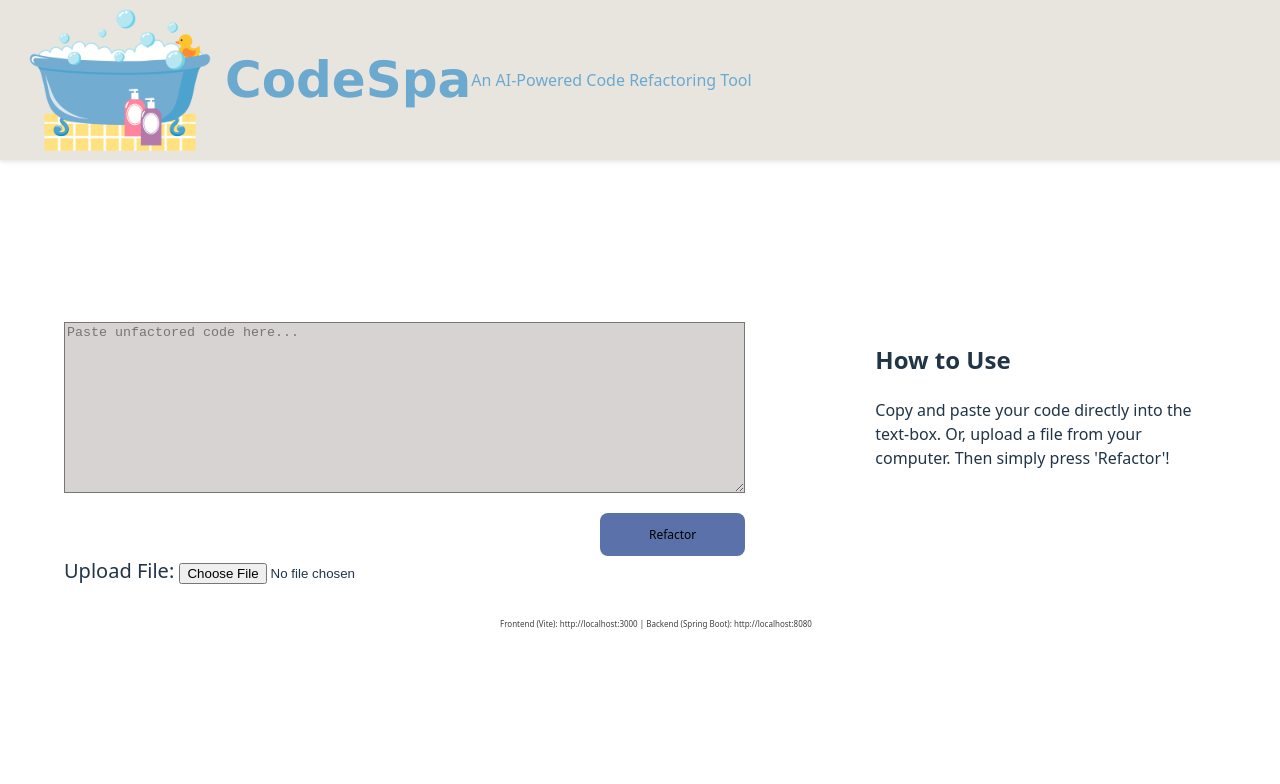
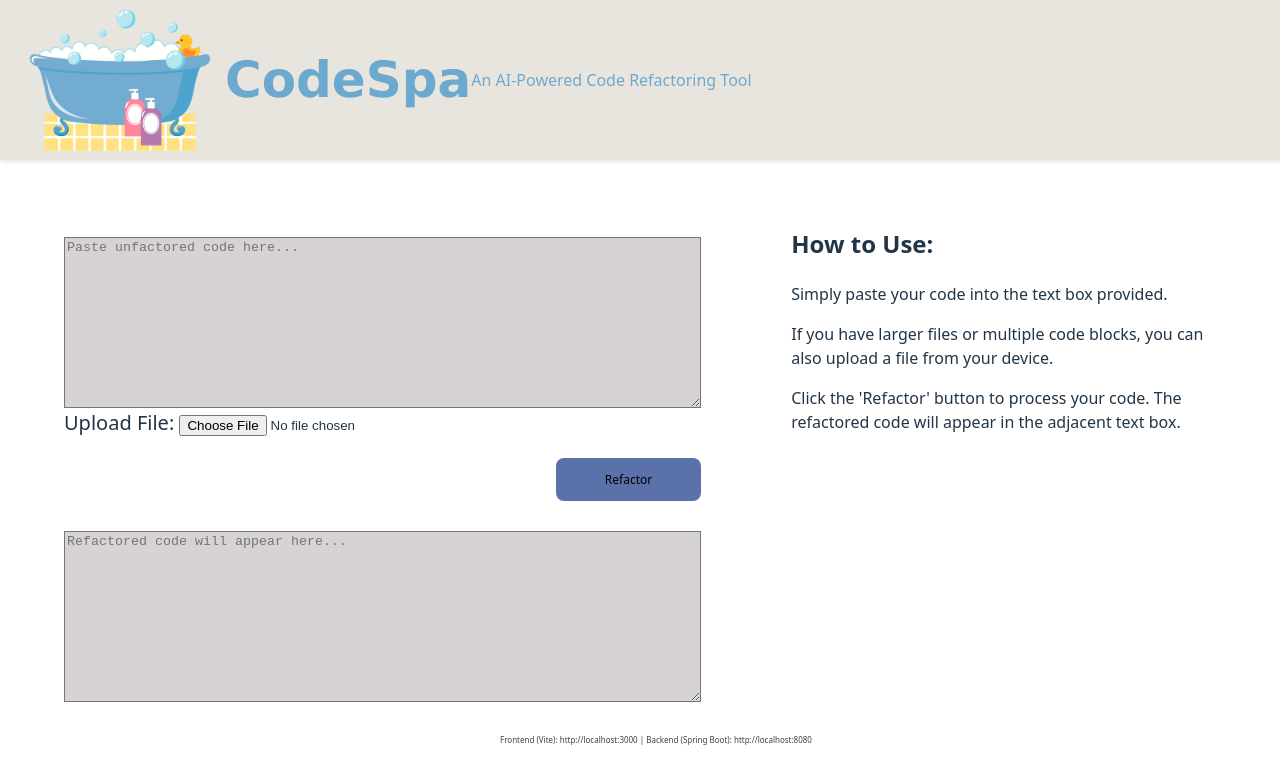
Before and after one commit to kirim13/CodeSpa, a React (Vite) app in the folder frontend/: page / in a window 1280 px wide. Shown: the top 784 px of the page. Built offline with nearby package versions, Linux system fonts and the light colour scheme; no server answers.

Commit message:
added output textbox, and made small layout changes

```diff
--- a/frontend/src/App.css
+++ b/frontend/src/App.css
@@ -23,7 +23,7 @@
 
 .TextBox {
   width: 100%;
-  margin-bottom: 20px;
+  margin-top: 30px;
 }
 
 .input-box {
@@ -34,6 +34,7 @@
 .refactor-button {
   font-size: 12px;
   padding: 1em 4em;
+  margin-top: 20px;
   background-color: rgb(90, 113, 169);
 }
 
@@ -44,8 +45,8 @@
 }
 
 .sidebar {
-  width: 30%;
-  padding-left: 50px;
+  width: 40%;
+  padding-left: 10px;
 }
 
 .left-description {
--- a/frontend/src/App.jsx
+++ b/frontend/src/App.jsx
@@ -10,6 +10,7 @@ function App() {
   const [error, setError] = useState(null)
   const [connectionStatus, setConnectionStatus] = useState('checking')
   const [inputText, setInputText] = useState('');
+  const [outputText, setOutputText] = useState('');
 
   useEffect(() => {
     fetchTest()
@@ -45,7 +46,6 @@ function App() {
               rows="11"
             />
           </div>
-          <button className='refactor-button'>Refactor</button>
           <div className='file-upload'>
             <label htmlFor="file-upload">Upload File: </label>
         <input
@@ -54,12 +54,29 @@ function App() {
             className="file-input"
         />
           </div>
+          <button className='refactor-button'>Refactor</button>
+          <div className='TextBox'>
+          <textarea
+            className="input-box"
+            placeholder="Refactored code will appear here..."
+            value={outputText}
+            readOnly
+            rows="11"
+          />
+          </div>
+
         </div>
         <div className='sidebar'>
           <div className='left-description'>
-            <h2>How to Use</h2>
-            <p>Copy and paste your code directly into the text-box. Or, upload a file from your computer.
-              Then simply press 'Refactor'!
+            <h2>How to Use:</h2>
+            <p>
+              Simply paste your code into the text box provided.
+            </p>
+            <p>
+              If you have larger files or multiple code blocks, you can also upload a file from your device.
+            </p>
+            <p>
+              Click the 'Refactor' button to process your code. The refactored code will appear in the adjacent text box.
             </p>
           </div>
         </div>
```
